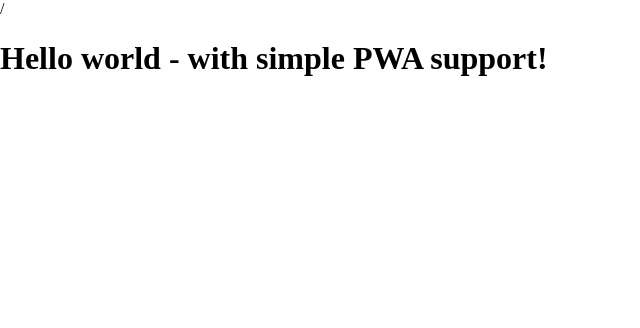
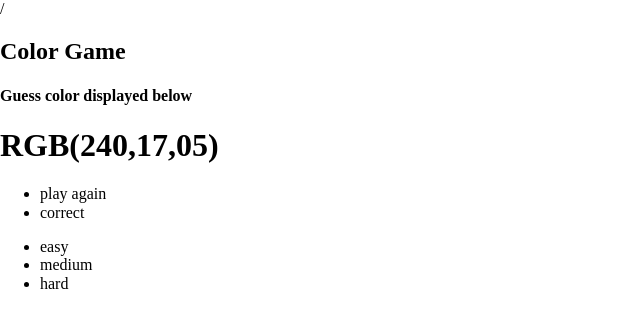
Before and after one commit to DariuszOkonski/js-color-game, a website: page src/content/index.html in a window 1280 px wide. Shown: the whole page, without its empty margins (0-640 px from the left). Drawn offline with nearby package versions, Linux system fonts and the light colour scheme; files that its build step writes are made by us from their sources.

Commit message:
add #header and #navigation section

```diff
--- a/src/content/index.html
+++ b/src/content/index.html
@@ -23,7 +23,29 @@
 </head>
 
 <body>
-  <h1>Hello world - with simple PWA support!</h1>
+
+  <header id="header">
+    <h2 class="title">Color Game</h2>
+    <h4 class="clue">Guess color displayed below</h4>
+    <h1 class="color-number">RGB(240,17,05)</h1>
+  </header>
+  <nav id="navigation">
+    <div class="list-container container">
+      <ul class="left-list">
+        <li class="play-again">play again</li>
+        <li>correct</li>
+      </ul>
+
+
+      <ul class="right-list">
+        <li class="option">easy</li>
+        <li class="option">medium</li>
+        <li class="option">hard</li>
+      </ul>
+    </div>
+  </nav>
+
+
 
   <script src="js/main.js"></script>
 </body>
```
